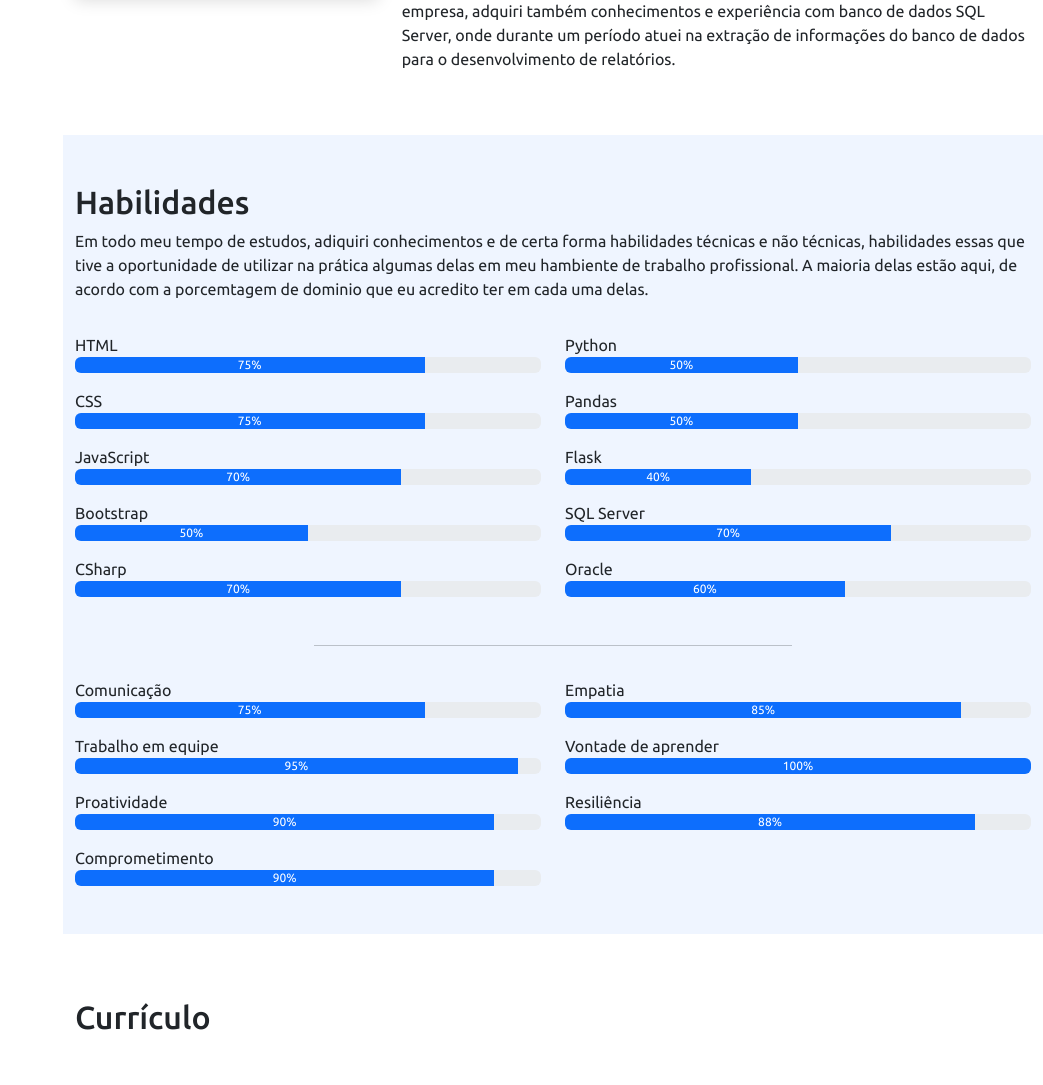
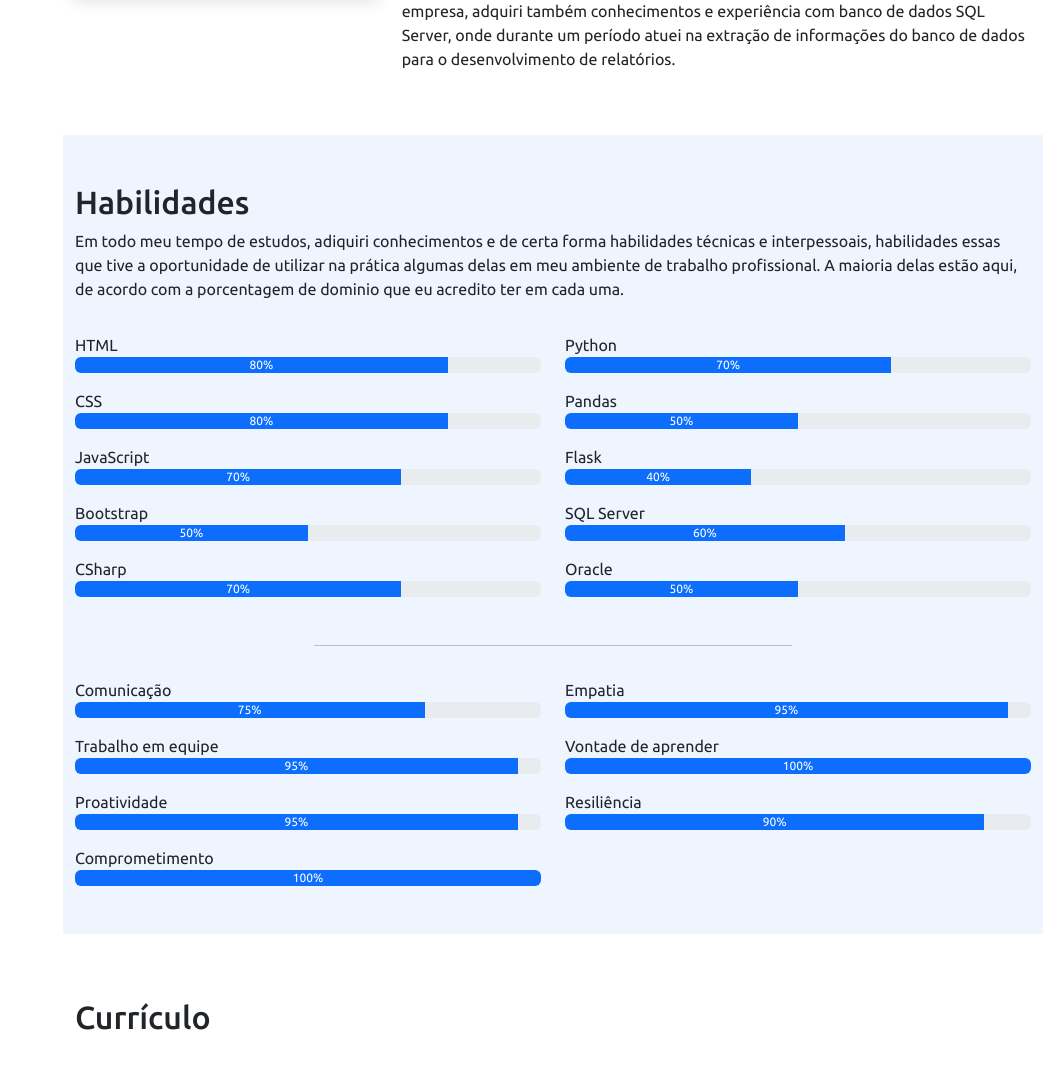
Before and after one commit to LuizDionizio/Portfolio, a Flask app: page / in a window 1280 px wide. Shown: the part 1634-2719 px from the top of the page, without its empty margins (237-1280 px from the left). Run offline with Flask 3, Linux system fonts and the light colour scheme; some libraries are stand-ins or nearby versions.

Commit message:
Atualização habilidades

```diff
--- a/templates/index.html
+++ b/templates/index.html
@@ -27,7 +27,7 @@
                 <a target="_blank" href="https://github.com/LuizDionizio">
                     <i class="bi bi-github"></i>
                 </a>
-                <a target="_blank" href="#">
+                <a target="_blank" href="https://wa.me/5511980170953">
                     <i class="bi bi-whatsapp"></i>
                 </a>
                 <a target="_blank" href="https://www.instagram.com/_dionizio_luiz/">
@@ -163,25 +163,25 @@
         <section id="habilidades" class="mt-5 section-bg">
             <div class="container pb-5">
                 <h2 class="pt-5">Habilidades</h2>
-                <p>Em todo meu tempo de estudos, adiquiri conhecimentos e de certa forma habilidades técnicas e não
-                    técnicas, habilidades essas que tive a oportunidade de utilizar na prática algumas delas
-                    em meu hambiente de trabalho profissional. A maioria delas estão aqui, de acordo com a porcemtagem
-                    de dominio que eu acredito ter em cada uma delas.</p>
+                <p>Em todo meu tempo de estudos, adiquiri conhecimentos e de certa forma habilidades técnicas e interpessoais,
+                    habilidades essas que tive a oportunidade de utilizar na prática algumas delas
+                    em meu ambiente de trabalho profissional. A maioria delas estão aqui, de acordo com a porcentagem
+                    de dominio que eu acredito ter em cada uma.</p>
 
                 <div class="row">
                     <div class="col-md-6">
                         <p class="mt-3 mb-0">HTML</p>
                         <div class="progress">
-                            <div class="progress-bar" style="width: 75%" role="progressbar"
-                                aria-label="Example with label" aria-valuenow="75" data-anime="left" aria-valuemin="0"
-                                aria-valuemax="100">75%</div>
+                            <div class="progress-bar" style="width: 80%" role="progressbar"
+                                aria-label="Example with label" aria-valuenow="80" data-anime="left" aria-valuemin="0"
+                                aria-valuemax="100">80%</div>
                         </div>
 
                         <p class="mt-3 mb-0">CSS</p>
                         <div class="progress">
-                            <div class="progress-bar" style="width: 75%" role="progressbar"
-                                aria-label="Example with label" aria-valuenow="75" data-anime="left" aria-valuemin="0"
-                                aria-valuemax="100">75%</div>
+                            <div class="progress-bar" style="width: 80%" role="progressbar"
+                                aria-label="Example with label" aria-valuenow="80" data-anime="left" aria-valuemin="0"
+                                aria-valuemax="100">80%</div>
                         </div>
 
                         <p class="mt-3 mb-0">JavaScript</p>
@@ -210,9 +210,9 @@
 
                         <p class="mt-3 mb-0">Python</p>
                         <div class="progress">
-                            <div class="progress-bar" style="width: 50%" role="progressbar"
-                                aria-label="Example with label" aria-valuenow="50" data-anime="left" aria-valuemin="0"
-                                aria-valuemax="100">50%</div>
+                            <div class="progress-bar" style="width: 70%" role="progressbar"
+                                aria-label="Example with label" aria-valuenow="70" data-anime="left" aria-valuemin="0"
+                                aria-valuemax="100">70%</div>
                         </div>
 
                         <p class="mt-3 mb-0">Pandas</p>
@@ -231,16 +231,16 @@
 
                         <p class="mt-3 mb-0">SQL Server</p>
                         <div class="progress">
-                            <div class="progress-bar" style="width: 70%" role="progressbar"
-                                aria-label="Example with label" aria-valuenow="70" data-anime="left" aria-valuemin="0"
-                                aria-valuemax="100">70%</div>
+                            <div class="progress-bar" style="width: 60%" role="progressbar"
+                                aria-label="Example with label" aria-valuenow="60" data-anime="left" aria-valuemin="0"
+                                aria-valuemax="100">60%</div>
                         </div>
 
                         <p class="mt-3 mb-0">Oracle</p>
                         <div class="progress">
-                            <div class="progress-bar" style="width: 60%" role="progressbar"
-                                aria-label="Example with label" aria-valuenow="60" data-anime="left" aria-valuemin="0"
-                                aria-valuemax="100">60%</div>
+                            <div class="progress-bar" style="width: 50%" role="progressbar"
+                                aria-label="Example with label" aria-valuenow="50" data-anime="left" aria-valuemin="0"
+                                aria-valuemax="100">50%</div>
                         </div>
 
                     </div>
@@ -267,24 +267,24 @@
 
                         <p class="mt-3 mb-0">Proatividade</p>
                         <div class="progress">
-                            <div class="progress-bar" style="width: 90%" role="progressbar"
-                                aria-label="Example with label" aria-valuenow="90" data-anime="left" aria-valuemin="0"
-                                aria-valuemax="100">90%</div>
+                            <div class="progress-bar" style="width: 95%" role="progressbar"
+                                aria-label="Example with label" aria-valuenow="95" data-anime="left" aria-valuemin="0"
+                                aria-valuemax="100">95%</div>
                         </div>
 
                         <p class="mt-3 mb-0">Comprometimento</p>
                         <div class="progress">
-                            <div class="progress-bar" style="width: 90%" role="progressbar"
-                                aria-label="Example with label" aria-valuenow="90" data-anime="left" aria-valuemin="0"
-                                aria-valuemax="100">90%</div>
+                            <div class="progress-bar" style="width: 100%" role="progressbar"
+                                aria-label="Example with label" aria-valuenow="100" data-anime="left" aria-valuemin="0"
+                                aria-valuemax="100">100%</div>
                         </div>
                     </div>
                     <div class="col-md-6">
                         <p class="mt-3 mb-0">Empatia</p>
                         <div class="progress">
-                            <div class="progress-bar" style="width: 85%" role="progressbar"
-                                aria-label="Example with label" aria-valuenow="85" data-anime="left" aria-valuemin="0"
-                                aria-valuemax="100">85%</div>
+                            <div class="progress-bar" style="width: 95%" role="progressbar"
+                                aria-label="Example with label" aria-valuenow="95" data-anime="left" aria-valuemin="0"
+                                aria-valuemax="100">95%</div>
                         </div>
 
                         <p class="mt-3 mb-0">Vontade de aprender</p>
@@ -296,9 +296,9 @@
 
                         <p class="mt-3 mb-0">Resiliência</p>
                         <div class="progress">
-                            <div class="progress-bar" style="width: 88%" role="progressbar"
-                                aria-label="Example with label" aria-valuenow="88" data-anime="left" aria-valuemin="0"
-                                aria-valuemax="100">88%</div>
+                            <div class="progress-bar" style="width: 90%" role="progressbar"
+                                aria-label="Example with label" aria-valuenow="90" data-anime="left" aria-valuemin="0"
+                                aria-valuemax="100">90%</div>
                         </div>
                     </div>
 
```
